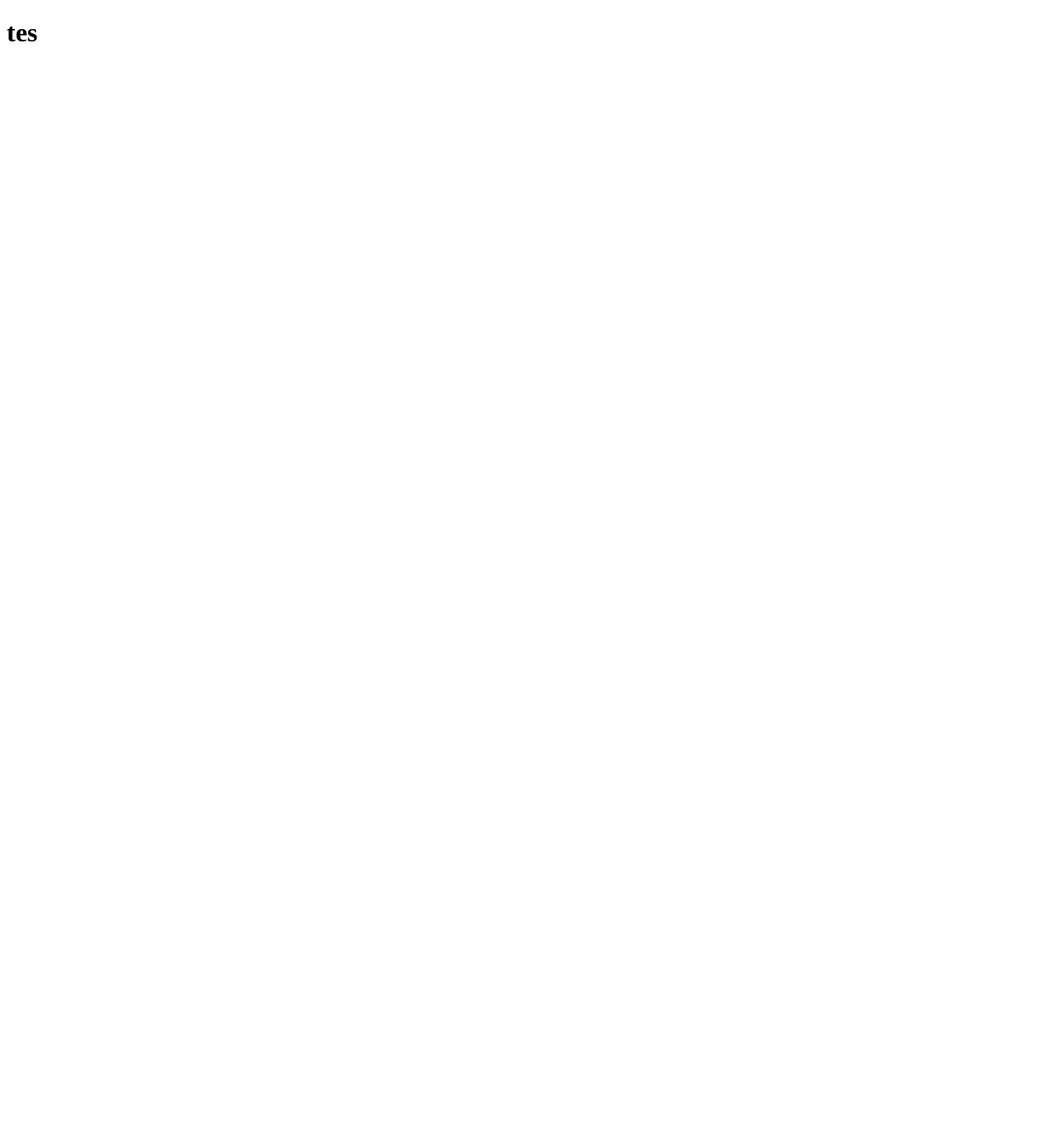
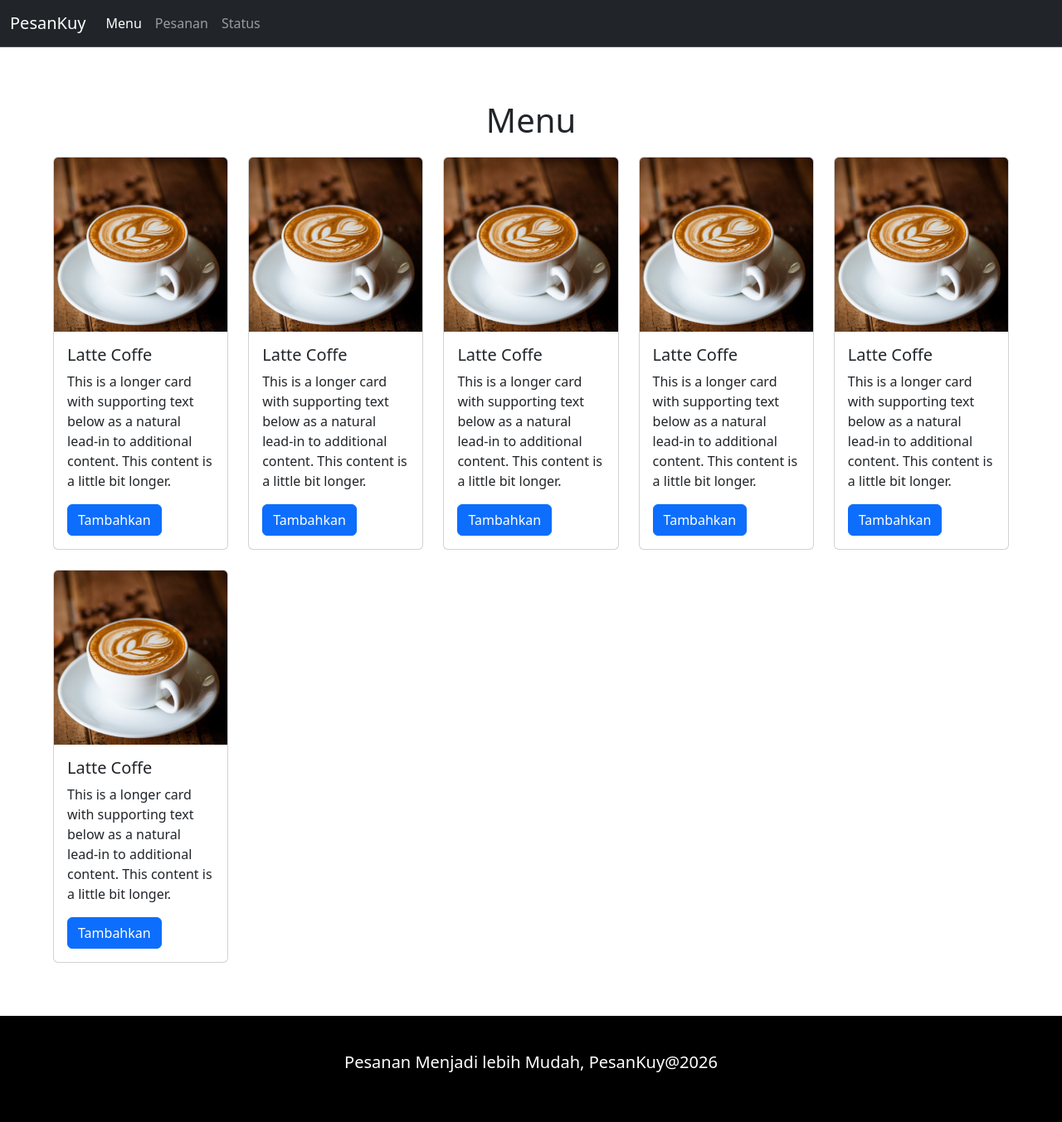
Before and after one commit to ferdyankml-dot/Project-Pwd, a PHP site: page / in a window 1280 px wide. Before the commit the page is almost empty. Shown: the whole page at 83% size. Before the commit the page ends 50 px from the top, so only its background shows below. Run offline with PHP 8.4, Linux system fonts and the light colour scheme.

Commit message:
menu selesai

```diff
--- a/index.php
+++ b/index.php
@@ -1,11 +1,118 @@
-<!DOCTYPE html>
+<!doctype html>
 <html lang="en">
+
 <head>
-    <meta charset="UTF-8">
-    <meta name="viewport" content="width=device-width, initial-scale=1.0">
-    <title>Document</title>
+    <meta charset="utf-8">
+    <meta name="viewport" content="width=device-width, initial-scale=1">
+    <title>Bootstrap demo</title>
+    <link href="https://cdn.jsdelivr.net/npm/bootstrap@5.3.0/dist/css/bootstrap.min.css" rel="stylesheet">
+    <link rel="stylesheet" href="style.css">
 </head>
+
 <body>
-    <h1>tes</h1>
+    <!-- navbar -->
+    <nav class="navbar navbar-expand-lg bg-dark border-bottom border-body" data-bs-theme="dark">
+        <div class="container-fluid">
+            <a class="navbar-brand" href="#">PesanKuy</a>
+            <button class="navbar-toggler" type="button" data-bs-toggle="collapse" data-bs-target="#navbarNav" aria-controls="navbarNav" aria-expanded="false" aria-label="Toggle navigation">
+                <span class="navbar-toggler-icon"></span>
+            </button>
+            <div class="collapse navbar-collapse" id="navbarNav">
+                <ul class="navbar-nav">
+                    <li class="nav-item">
+                        <a class="nav-link active" aria-current="page" href="#">Menu</a>
+                    </li>
+                    <li class="nav-item">
+                        <a class="nav-link" href="#">Pesanan</a>
+                    </li>
+                    <li class="nav-item">
+                        <a class="nav-link" href="#">Status</a>
+                    </li>
+                </ul>
+            </div>
+        </div>
+    </nav>
+    <!-- navbar end -->
+
+
+    <!-- content -->
+    <main>
+        <h1 class="sub">Menu</h1>
+        <div class="row row-cols-3 row-cols-md-5 g-4">
+            <div class="col">
+                <div class="card">
+                    <img src="asset/img_FuVZ92o.jpg" class="card-img-top" alt="...">
+                    <div class="card-body">
+                        <h5 class="card-title">Latte Coffe</h5>
+                        <p class="card-text">This is a longer card with supporting text below as a natural lead-in to additional content. This content is a little bit longer.</p>
+                        <a href="#" class="btn btn-primary">Tambahkan</a>
+                    </div>
+                </div>
+            </div>
+            <div class="col">
+                <div class="card">
+                    <img src="asset/img_FuVZ92o.jpg" class="card-img-top" alt="...">
+                    <div class="card-body">
+                        <h5 class="card-title">Latte Coffe</h5>
+                        <p class="card-text">This is a longer card with supporting text below as a natural lead-in to additional content. This content is a little bit longer.</p>
+                        <a href="#" class="btn btn-primary">Tambahkan</a>
+                    </div>
+                </div>
+            </div>
+            <div class="col">
+                <div class="card">
+                    <img src="asset/img_FuVZ92o.jpg" class="card-img-top" alt="...">
+                    <div class="card-body">
+                        <h5 class="card-title">Latte Coffe</h5>
+                        <p class="card-text">This is a longer card with supporting text below as a natural lead-in to additional content. This content is a little bit longer.</p>
+                        <a href="#" class="btn btn-primary">Tambahkan</a>
+                    </div>
+                </div>
+            </div>
+            <div class="col">
+                <div class="card">
+                    <img src="asset/img_FuVZ92o.jpg" class="card-img-top" alt="...">
+                    <div class="card-body">
+                        <h5 class="card-title">Latte Coffe</h5>
+                        <p class="card-text">This is a longer card with supporting text below as a natural lead-in to additional content. This content is a little bit longer.</p>
+                        <a href="#" class="btn btn-primary">Tambahkan</a>
+                    </div>
+                </div>
+            </div>
+            <div class="col">
+                <div class="card">
+                    <img src="asset/img_FuVZ92o.jpg" class="card-img-top" alt="...">
+                    <div class="card-body">
+                        <h5 class="card-title">Latte Coffe</h5>
+                        <p class="card-text">This is a longer card with supporting text below as a natural lead-in to additional content. This content is a little bit longer.</p>
+                        <a href="#" class="btn btn-primary">Tambahkan</a>
+                    </div>
+                </div>
+            </div>
+            <div class="col">
+                <div class="card">
+                    <img src="asset/img_FuVZ92o.jpg" class="card-img-top" alt="...">
+                    <div class="card-body">
+                        <h5 class="card-title">Latte Coffe</h5>
+                        <p class="card-text">This is a longer card with supporting text below as a natural lead-in to additional content. This content is a little bit longer.</p>
+                        <a href="#" class="btn btn-primary">Tambahkan</a>
+                    </div>
+                </div>
+            </div>
+        </div>
+    </main>
+    <!-- content end-->
+
+
+    <!-- footer -->
+    <footer>
+        <div class="fot">
+            <p>Pesanan Menjadi lebih Mudah, PesanKuy@2026</p>
+        </div>
+    </footer>
+    <!-- footer end-->
+
+    <script src="https://cdn.jsdelivr.net/npm/bootstrap@5.3.0/dist/js/bootstrap.bundle.min.js"></script>
 </body>
+
 </html>
--- /dev/null
+++ b/style.css
@@ -0,0 +1,29 @@
+
+body{
+    display: flex;
+    flex-direction: column;
+    min-height: 100vh;
+}
+
+main{
+    flex: 1;
+    display: flex;
+    flex-wrap: wrap;
+    justify-content: center;
+    align-items: center;
+    padding: 4rem;
+}
+.sub{
+    margin-bottom: 20px ;
+}
+
+footer{
+    display: flex;
+    width: 100%;
+    height: 8rem;
+    background-color: black;
+    color: white;
+    justify-content: center;
+    align-items: center;
+    font-size: 20px;
+}
```
Also changed, not shown: asset/img_FuVZ92o.jpg (added).
